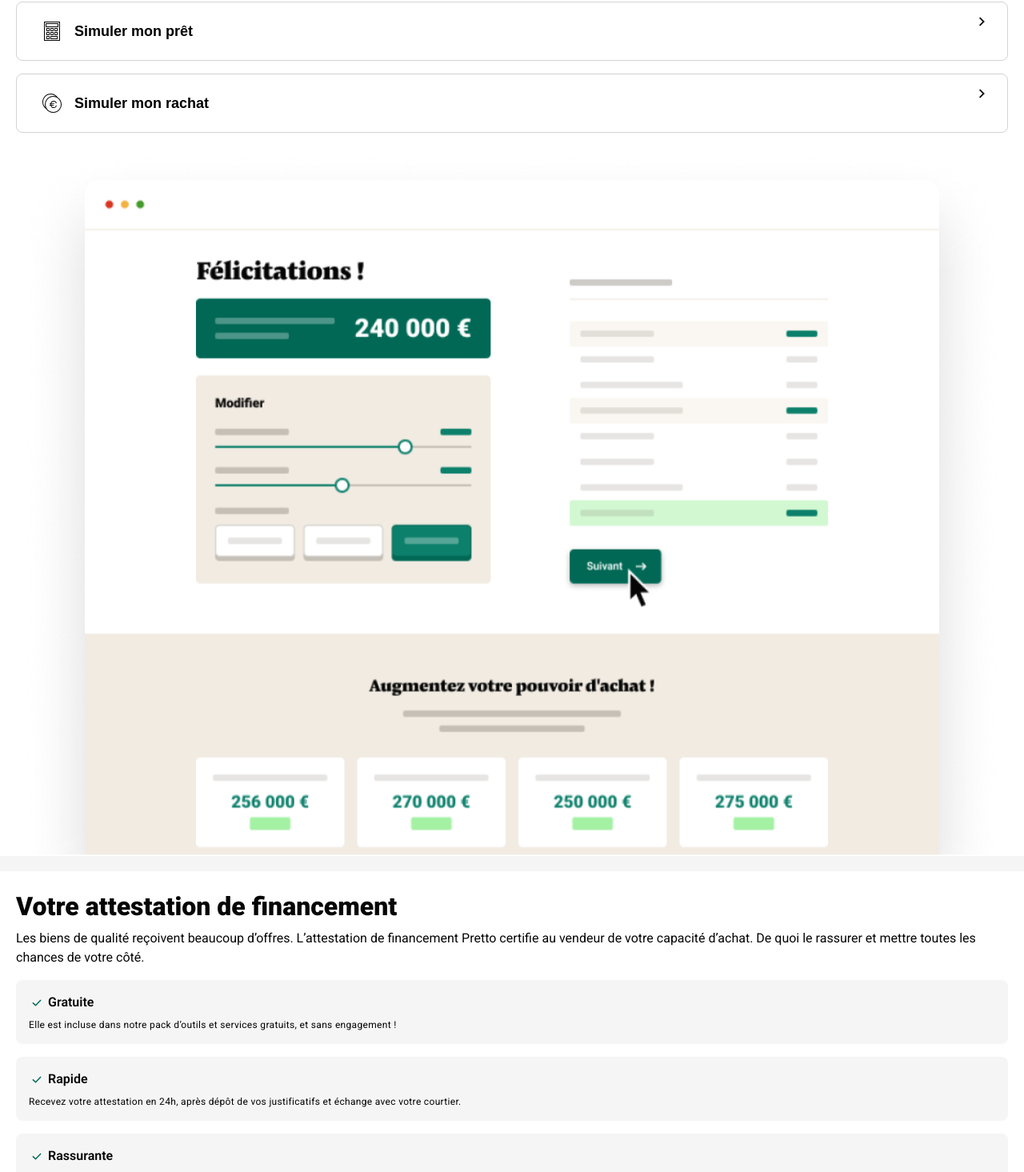
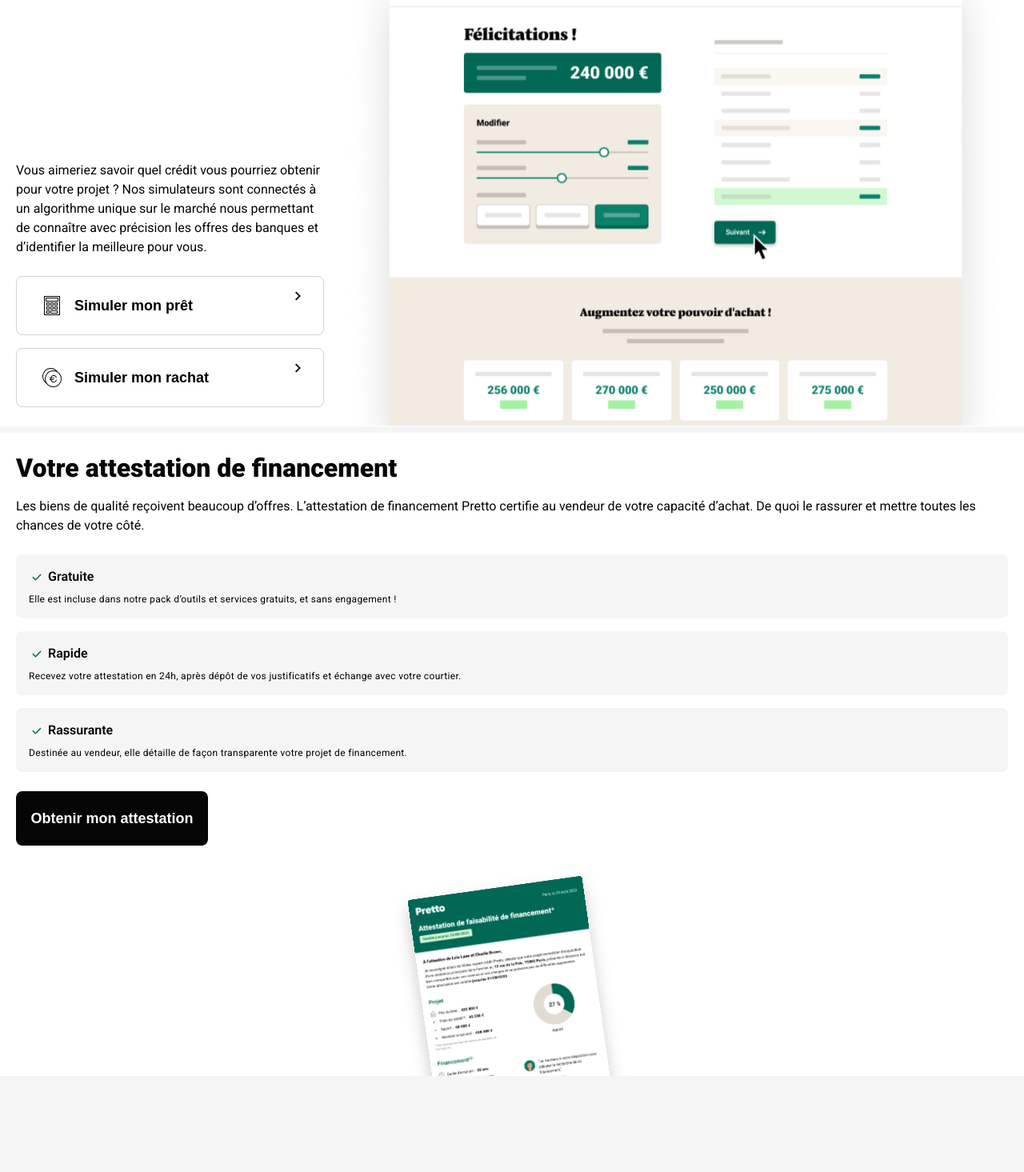
Before and after one commit to fullmc/pretto_int, a React (Vite) app: page / in a window 1280 px wide. Shown: the part 278-1743 px from the top of the page at 80% size. After the commit the page ends 1623 px from the top, so only its background shows below. Built offline with nearby package versions, Linux system fonts and the light colour scheme.

Commit message:
🚧 feat(layout): add responsive (tablet)

```diff
--- a/src/App.css
+++ b/src/App.css
@@ -11,7 +11,9 @@
 }
 
 header {
-  position: relative;
+  position: sticky;
+  top: 0;
+  z-index: 10;
 }
 
 nav {
@@ -21,9 +23,6 @@ nav {
   padding: 0 20px;
   background: white;
   border-bottom: 1px solid rgba(201, 207, 213);
-  position: sticky;
-  top: 44px;
-  z-index: 9;
   justify-content: space-between;
 
     .menu {
@@ -36,15 +35,12 @@ nav {
 }
 
 .status-bar {
-  position: sticky;
-  top: 0;
   height: 44px;
   padding: 0 15px 0 33px;
   display: flex;
   justify-content: space-between;
   align-items: center;
   background: white;
-  z-index: 10;
 }
 
 .status-icons {
@@ -59,8 +55,12 @@ h1{
   margin: 0;
 }
 
+main {
+  margin-top: 19px;
+}
+
 section {
-  margin-top: 19px;
+  margin-top: 8px;
   padding: 24px 20px 0 20px;
   background-color: white;
   display: flex;
@@ -71,6 +71,12 @@ section {
     display: flex;
     flex-direction: column;
     gap: 16px;
+
+      > div {
+        display: flex;
+        flex-direction: column;
+        gap: 16px;
+      }
   }
 
   p {
@@ -153,7 +159,57 @@ section {
       font-size: 18px;
       line-height: 28px;
       cursor: pointer;
+      white-space: nowrap;
     }
   }
 
 }
+
+@media (min-width: 768px) {
+
+  section {
+    gap: 16px;
+    margin-top: 8px;
+    .prepare-project {
+      gap: 24px;
+      display: flex;
+      flex-direction: row;
+      justify-content: space-between;
+      align-items: flex-end;
+
+      > div {
+        display: flex;
+        flex-direction: column;
+        gap: 24px;
+        padding-bottom: 24px;
+        max-width: 385px;
+        width: 100%;
+      }
+
+      .hero-image {
+        width: -webkit-fill-available
+      }
+    }
+
+    .finance {
+      > p {
+        padding-bottom: 24px;
+        padding-top: 16px;
+      }
+
+      .attestation-button {
+        max-width: 240px;
+        width: 100%;
+        display: flex;
+        align-items: center;
+        justify-content: center;
+      }
+
+      .model-image {
+        width: fit-content;
+        display: flex;
+        align-self: center;
+      }
+    }
+  }
+}
--- a/src/App.tsx
+++ b/src/App.tsx
@@ -34,9 +34,11 @@ function App() {
         </nav>
       </header>
 
+      <main>
         <section>
+          <h1>Préparez votre projet en toute facilité</h1>
           <div className="prepare-project">
-          <h1>Préparez votre projet en toute facilité</h1>
+            <div>
               <p>Vous aimeriez savoir quel crédit vous pourriez obtenir pour votre projet ? Nos simulateurs sont connectés à un algorithme unique sur le marché nous permettant de connaître avec précision les offres des banques et d’identifier la meilleure pour vous.</p>
               <div className="buttons">
                 <button>
@@ -55,7 +57,8 @@ function App() {
                 </button>
               </div>
             </div>
-        <img src={hero} alt="Hero" />
+            <img src={hero} alt="Hero" className="hero-image"/>
+          </div>
         </section>
 
         <section>
@@ -86,9 +89,10 @@ function App() {
               </div>
             </div>
             <button className="attestation-button">Obtenir mon attestation</button>
-          <img src={model} alt="Model" />
+            <img src={model} alt="Model" className="model-image"/>
           </div>
         </section>
+      </main>
     </>
   )
 }
```
Lines whose indentation alone changed are shown as unchanged.
